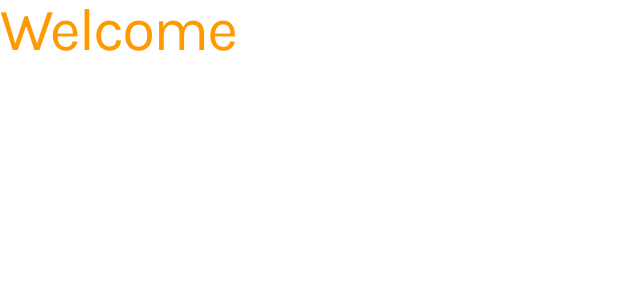
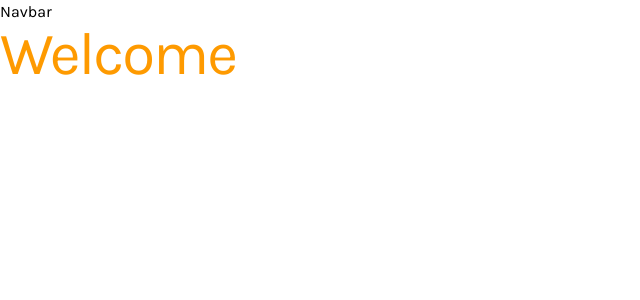
Before and after one commit to Neaz-mq/recording-application, a Next.js app: page / in a window 1280 px wide. Shown: the top 300 px of the page, without its empty margins (0-640 px from the left). Built offline with nearby package versions, Linux system fonts and the light colour scheme.

Commit message:
navbar working

```diff
--- /dev/null
+++ b/app/(auth)/sign-in/page.tsx
@@ -0,0 +1,9 @@
+import React from 'react'
+
+const page = () => {
+  return (
+    <div>Auth</div>
+  )
+}
+
+export default page
--- /dev/null
+++ b/app/(root)/layout.tsx
@@ -0,0 +1,16 @@
+import Navbar from "@/components/Navbar";
+
+const RootLayout = ({
+  children,
+}: Readonly<{
+  children: React.ReactNode;
+}>) => {
+  return (
+    <div>
+      <Navbar />
+      {children}
+    </div>
+  );
+};
+
+export default RootLayout;
--- a/app/layout.tsx
+++ b/app/layout.tsx
@@ -9,7 +9,7 @@ const geistKarla = Karla({
 });
 
 export const metadata: Metadata = {
-  title: "SnapCast",
+  title: "Nexora",
   description: "A Screen Sharing App",
   icons: {
     icon: "/assets/icons/logo.svg",
--- /dev/null
+++ b/components/Navbar.tsx
@@ -0,0 +1,7 @@
+const Navbar = () => {
+  return (
+    <div>Navbar</div>
+  )
+}
+
+export default Navbar
```
Also changed, not shown: app/(root)/page.tsx (renamed from app/page.tsx).
